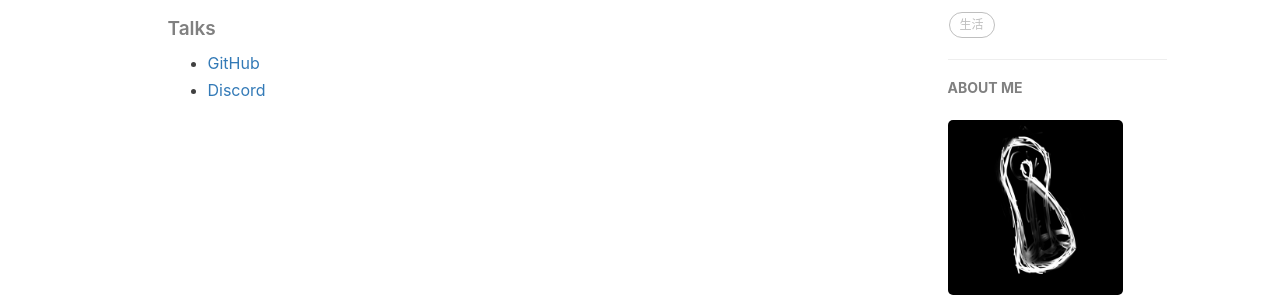
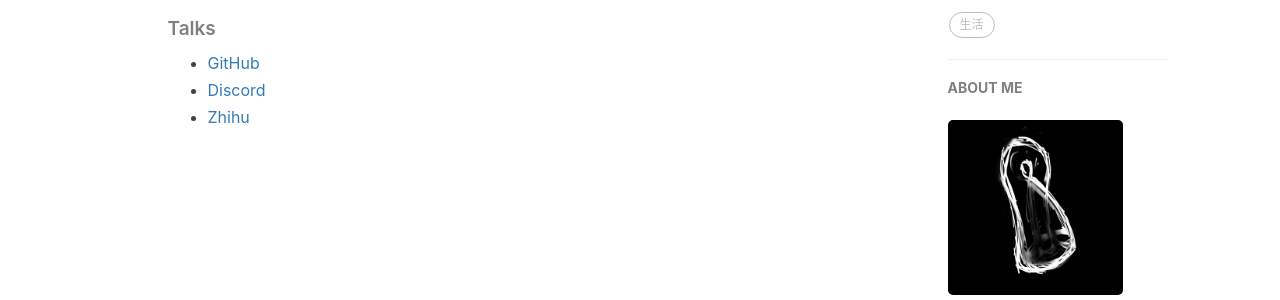
Before and after one commit to Feng0139/Feng0139.github.io, a Jekyll site: the page built from about.html, in a window 1280 px wide. Shown: the part 506-806 px from the top of the page. Built offline with Jekyll 4.4.1, drawn with Linux system fonts in a browser that asks for light colours; nearby versions of some CDN libraries; comment, search, counter and statistics services are not loaded.

Commit message:
Update about.html

```diff
--- a/about.html
+++ b/about.html
@@ -23,6 +23,7 @@ header-img: "img/post-bg-about.jpg"
     <ul>
         <li><a href="https://github.com">GitHub</a></li>
         <li><a href="https://discordapp.com/">Discord</a></li>
+        <li><a href="https://www.zhihu.com/people/Feng0139/">Zhihu</a></li>
     </ul>
 
 </div>
@@ -37,6 +38,7 @@ header-img: "img/post-bg-about.jpg"
     <ul>
         <li><a href="https://github.com">GitHub</a></li>
         <li><a href="https://discordapp.com/">Discord</a></li>
+        <li><a href="https://www.zhihu.com/people/Feng0139/">Zhihu</a></li>
     </ul>
 
 </div> -->
```
